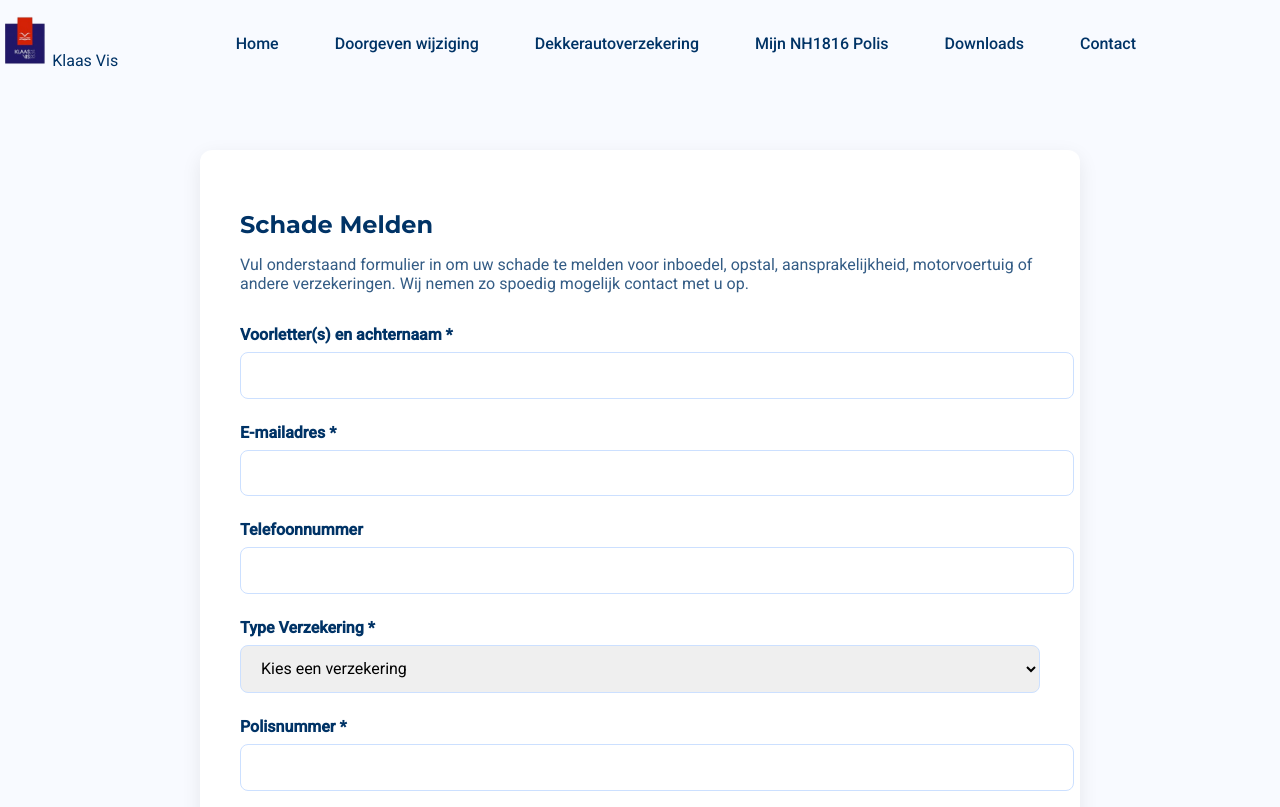
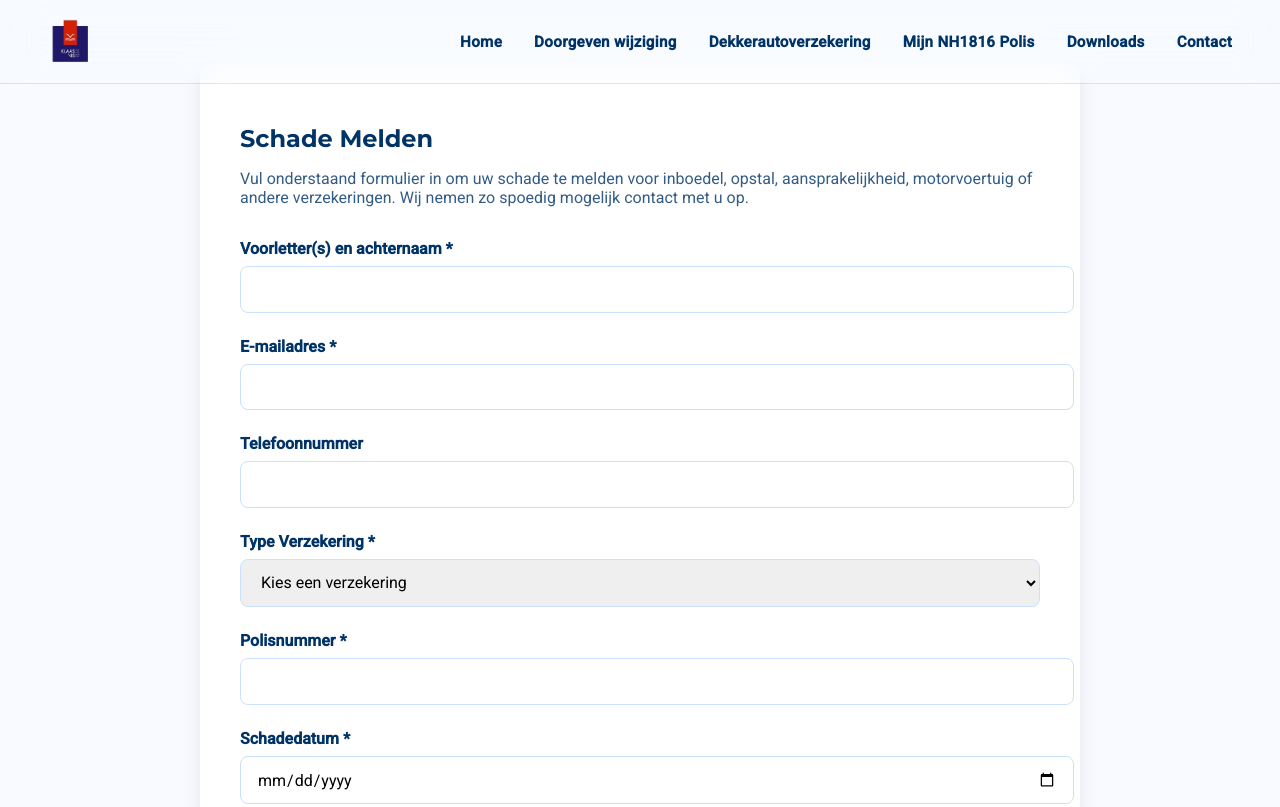
Before and after one commit to KlaasVis1834/home, a plain HTML site: page schademelden/index.html in a window 1280 px wide. Shown: the top 807 px of the page. Drawn offline with nearby package versions, Linux system fonts and the light colour scheme.

Commit message:
Update styles.css

```diff
--- a/schademelden/styles.css
+++ b/schademelden/styles.css
@@ -21,55 +21,90 @@ img {
 /* ===================== */
 /* NAVBAR (MENUBALK) */
 /* ===================== */
-.navbar {
-  background-color: #ffffffcc; /* licht transparant wit */
-  display: flex;
-  justify-content: center;
-  position: sticky;
+/* Navigation */
+nav {
+    position: fixed;
     top: 0;
-  z-index: 999;
-  box-shadow: 0 2px 6px rgba(0,0,0,0.1);
+    width: 100%;
+    background: var(--glass);
+    backdrop-filter: blur(20px) saturate(180%);
+    z-index: 1000;
+    border-bottom: 1px solid rgba(0, 0, 0, 0.1);
 }
 
 .nav-container {
-  width: 90%;
-  max-width: 1200px;
+    max-width: 1600px;
+    margin: 0 auto;
+    padding: 1rem 3rem;
+    display: flex;
+    justify-content: space-between;
+    align-items: center;
+}
+
+.logo {
+    font-size: 1.8rem;
+    font-weight: 800;
+    background: linear-gradient(135deg, var(--primary-light), var(--accent));
+    -webkit-background-clip: text;
+    -webkit-text-fill-color: transparent;
+    background-clip: text;
     display: flex;
     align-items: center;
-  justify-content: space-between;
-  padding: 1rem 0;
+    gap: 0.8rem;
+    letter-spacing: -0.5px;
+}
+
+.logo-img {
+    max-height: 45px;
+    width: auto;
+    display: block;
 }
 
 .nav-list {
+    display: flex;
+    gap: 2rem;
     list-style: none;
-  display: flex;
-  gap: 1.5rem;
+    align-items: center;
 }
 
-.nav-list li a {
-  padding: 0.5rem 1rem;
-  border-radius: 6px;
-  transition: background-color 0.3s, color 0.3s;
-  font-weight: 500;
+.nav-list a {
+    text-decoration: none;
+    color: var(--text);
+    font-weight: 600;
+    transition: all 0.3s ease;
+    position: relative;
+    font-size: 0.95rem;
+    letter-spacing: 0.3px;
 }
 
-.nav-list li a:hover {
-  background-color: #e6f0ff;
-  color: #004c99;
+.nav-list a::before {
+    content: '';
+    position: absolute;
+    bottom: -5px;
+    left: 0;
+    width: 0;
+    height: 2px;
+    background: linear-gradient(90deg, var(--primary), var(--accent));
+    transition: width 0.3s ease;
 }
 
-.logo-img {
-  height: 50px;
+.nav-list a:hover {
+    color: var(--primary-light);
 }
 
-/* Hamburger voor mobiel */
+.nav-list a:hover::before {
+    width: 100%;
+}
+
 .hamburger {
     display: none;
-  font-size: 1.5rem;
     background: none;
     border: none;
+    font-size: 1.8rem;
+    color: var(--text);
     cursor: pointer;
 }
+
 
 /* ===================== */
 /* FORMULIER SCHADEN MELDEN */
```
Lines whose indentation alone changed are shown as unchanged.
